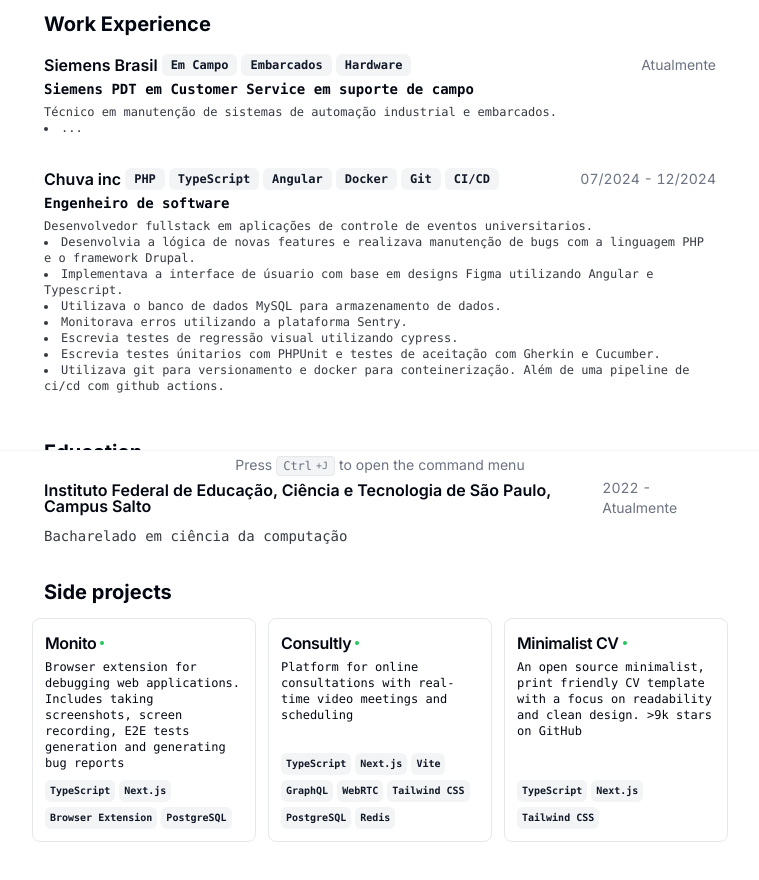
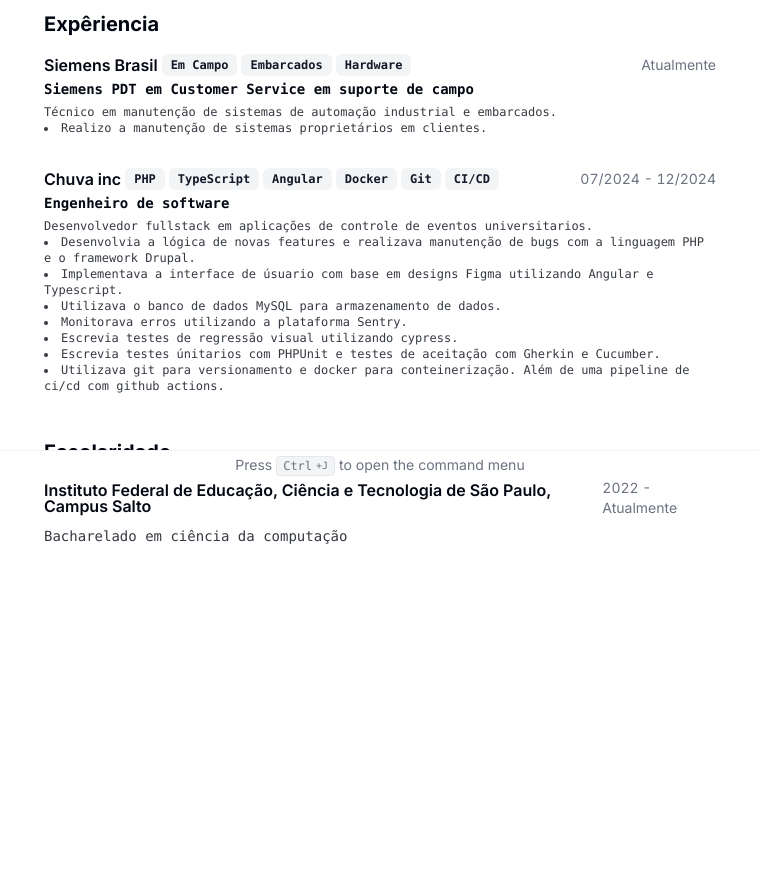
Before and after one commit to Gebarito/curriculum, a Next.js app: page / in a window 1280 px wide. Shown: the part 320-1200 px from the top of the page, without its empty margins (260-1019 px from the left). After the commit the page ends 930 px from the top, so only its background shows below. Built offline with nearby package versions, Linux system fonts and the light colour scheme.

Commit message:
fix: Remove unused sections

```diff
--- a/src/app/components/Education.tsx
+++ b/src/app/components/Education.tsx
@@ -70,7 +70,7 @@ export function Education({ education }: EducationListProps) {
   return (
     <Section>
       <h2 className="text-xl font-bold" id="education-section">
-        Education
+        Escolaridade
       </h2>
       <div
         className="space-y-4"
--- a/src/app/components/Projects.tsx
+++ b/src/app/components/Projects.tsx
@@ -57,6 +57,7 @@ interface ProjectTagsProps {
  * Renders a list of technology tags used in the project
  */
 function ProjectTags({ tags }: ProjectTagsProps) {
+  if (!tags) return null;
   if (tags.length === 0) return null;
 
   return (
@@ -123,29 +124,30 @@ interface ProjectsProps {
  */
 export function Projects({ projects }: ProjectsProps) {
   return (
-    <Section className="print-force-new-page scroll-mb-16 print:space-y-4 print:pt-12">
-      <h2 className="text-xl font-bold" id="side-projects">
-        Side projects
-      </h2>
-      <div
-        className="-mx-3 grid grid-cols-1 gap-3 print:grid-cols-3 print:gap-2 md:grid-cols-2 lg:grid-cols-3"
-        role="feed"
-        aria-labelledby="side-projects"
-      >
-        {projects.map((project) => (
-          <article
-            key={project.title}
-            className="h-full" // Added h-full here
-          >
-            <ProjectCard
-              title={project.title}
-              description={project.description}
-              tags={project.techStack}
-              link={"link" in project ? project.link.href : undefined}
-            />
-          </article>
-        ))}
-      </div>
-    </Section>
-  );
+  //   <Section className="print-force-new-page scroll-mb-16 print:space-y-4 print:pt-12">
+  //     <h2 className="text-xl font-bold" id="side-projects">
+  //       Side projects
+  //     </h2>
+  //     <div
+  //       className="-mx-3 grid grid-cols-1 gap-3 print:grid-cols-3 print:gap-2 md:grid-cols-2 lg:grid-cols-3"
+  //       role="feed"
+  //       aria-labelledby="side-projects"
+  //     >
+  //       {projects.map((project) => (
+  //         <article
+  //           key={project.title}
+  //           className="h-full" // Added h-full here
+  //         >
+  //           <ProjectCard
+  //             title={project.title}
+  //             description={project.description}
+  //             tags={project.techStack}
+  //             link={"link" in project ? project.link.href : undefined}
+  //           />
+  //         </article>
+  //       ))}
+  //     </div>
+  //   </Section>
+  //
+    null);
 }
--- a/src/app/components/Summary.tsx
+++ b/src/app/components/Summary.tsx
@@ -14,7 +14,7 @@ export function Summary({ summary, className }: AboutProps) {
   return (
     <Section className={className}>
       <h2 className="text-xl font-bold" id="about-section">
-        About
+        Sobre
       </h2>
       <div
         className="text-pretty font-mono text-sm text-foreground/80 print:text-[12px]"
--- a/src/app/components/WorkExperience.tsx
+++ b/src/app/components/WorkExperience.tsx
@@ -136,7 +136,7 @@ export function WorkExperience({ work }: WorkExperienceProps) {
   return (
     <Section>
       <h2 className="text-xl font-bold" id="work-experience">
-        Work Experience
+        Expêriencia
       </h2>
       <div className="space-y-4 print:space-y-0" role="feed" aria-labelledby="work-experience">
         {work.map((item) => (
--- a/src/data/resume-data.tsx
+++ b/src/data/resume-data.tsx
@@ -1,11 +1,3 @@
-import {
-  ClevertechLogo,
-  ConsultlyLogo,
-  JojoMobileLogo,
-  MonitoLogo,
-  NSNLogo,
-  ParabolLogo,
-} from "@/images/logos";
 import { GitHubIcon, LinkedInIcon, XIcon } from "@/components/icons";
 
 export const RESUME_DATA = {
@@ -51,7 +43,7 @@ export const RESUME_DATA = {
       link: "https://www.siemens.com/br/",
       badges: ["Em Campo", "Embarcados", "Hardware"],
       title: "Siemens PDT em Customer Service em suporte de campo",
-      logo: ConsultlyLogo,
+      logo: null,
       start: null,
       end: null,
       description: (
@@ -59,7 +51,7 @@ export const RESUME_DATA = {
           Técnico em manutenção de sistemas de automação industrial e embarcados.
           <ul className="list-inside list-disc">
             <li>
-              ...
+              Realizo a manutenção de sistemas proprietários em clientes.
             </li>
           </ul>
         </>
@@ -70,7 +62,7 @@ export const RESUME_DATA = {
       link: "https://chuva.net.br/",
       badges: ["PHP", "TypeScript", "Angular", "Docker", "Git", "CI/CD"],
       title: "Engenheiro de software",
-      logo: NSNLogo,
+      logo: null,
       start: "07/2024",
       end: "12/2024",
       description: (
@@ -107,47 +99,6 @@ export const RESUME_DATA = {
     },
   ],
   projects: [
-    {
-      title: "Monito",
-      techStack: ["TypeScript", "Next.js", "Browser Extension", "PostgreSQL"],
-      description:
-        "Browser extension for debugging web applications. Includes taking screenshots, screen recording, E2E tests generation and generating bug reports",
-      logo: MonitoLogo,
-      link: {
-        label: "monito.dev",
-        href: "https://monito.dev/",
-      },
-    },
-    {
-      title: "Consultly",
-      techStack: [
-        "TypeScript",
-        "Next.js",
-        "Vite",
-        "GraphQL",
-        "WebRTC",
-        "Tailwind CSS",
-        "PostgreSQL",
-        "Redis",
-      ],
-      description:
-        "Platform for online consultations with real-time video meetings and scheduling",
-      logo: ConsultlyLogo,
-      link: {
-        label: "consultly.com",
-        href: "https://consultly.com/",
-      },
-    },
-    {
-      title: "Minimalist CV",
-      techStack: ["TypeScript", "Next.js", "Tailwind CSS"],
-      description:
-        "An open source minimalist, print friendly CV template with a focus on readability and clean design. >9k stars on GitHub",
-      logo: MonitoLogo,
-      link: {
-        label: "Minimalist CV",
-        href: "https://github.com/BartoszJarocki/cv",
-      },
-    },
+    {},
   ],
 } as const;
```
